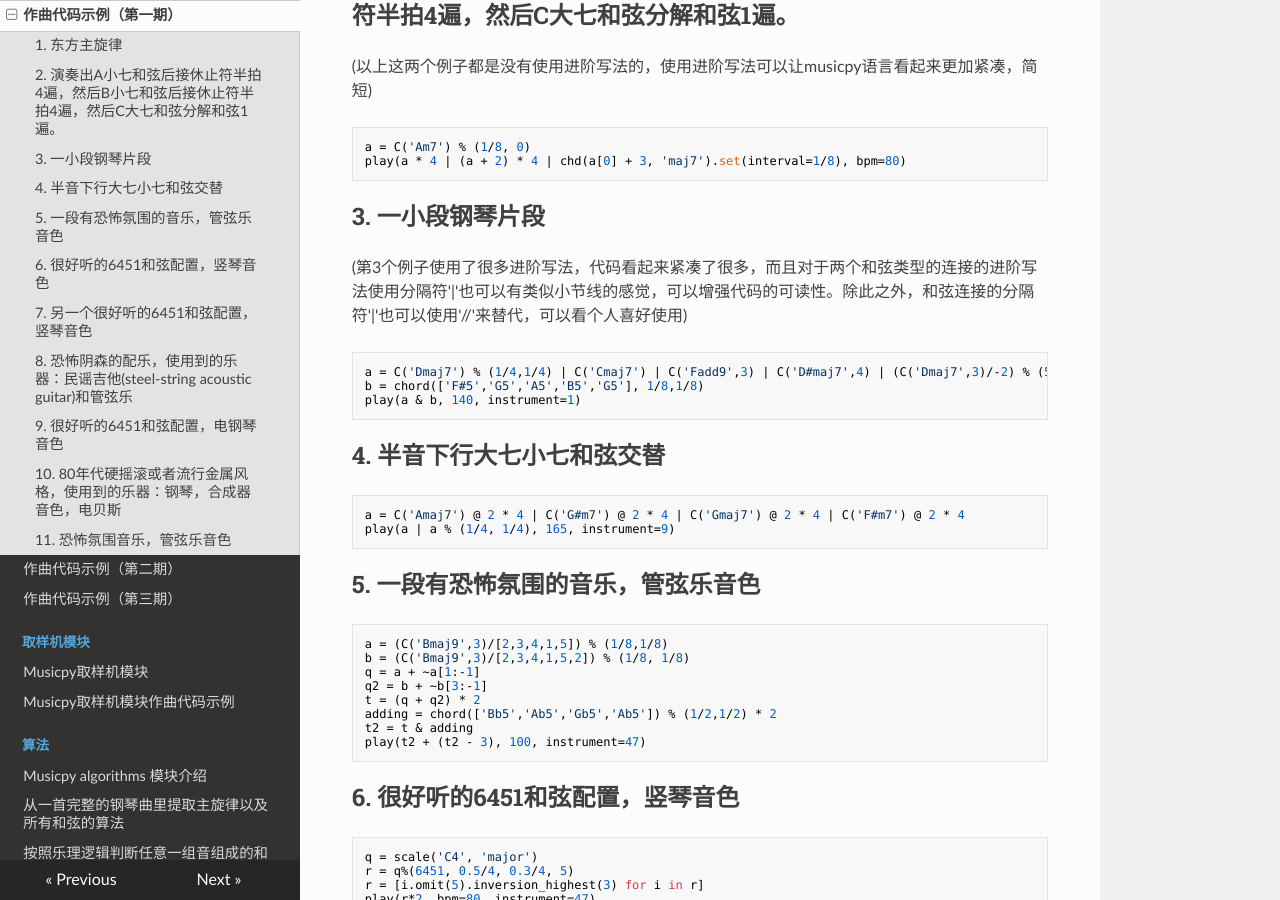
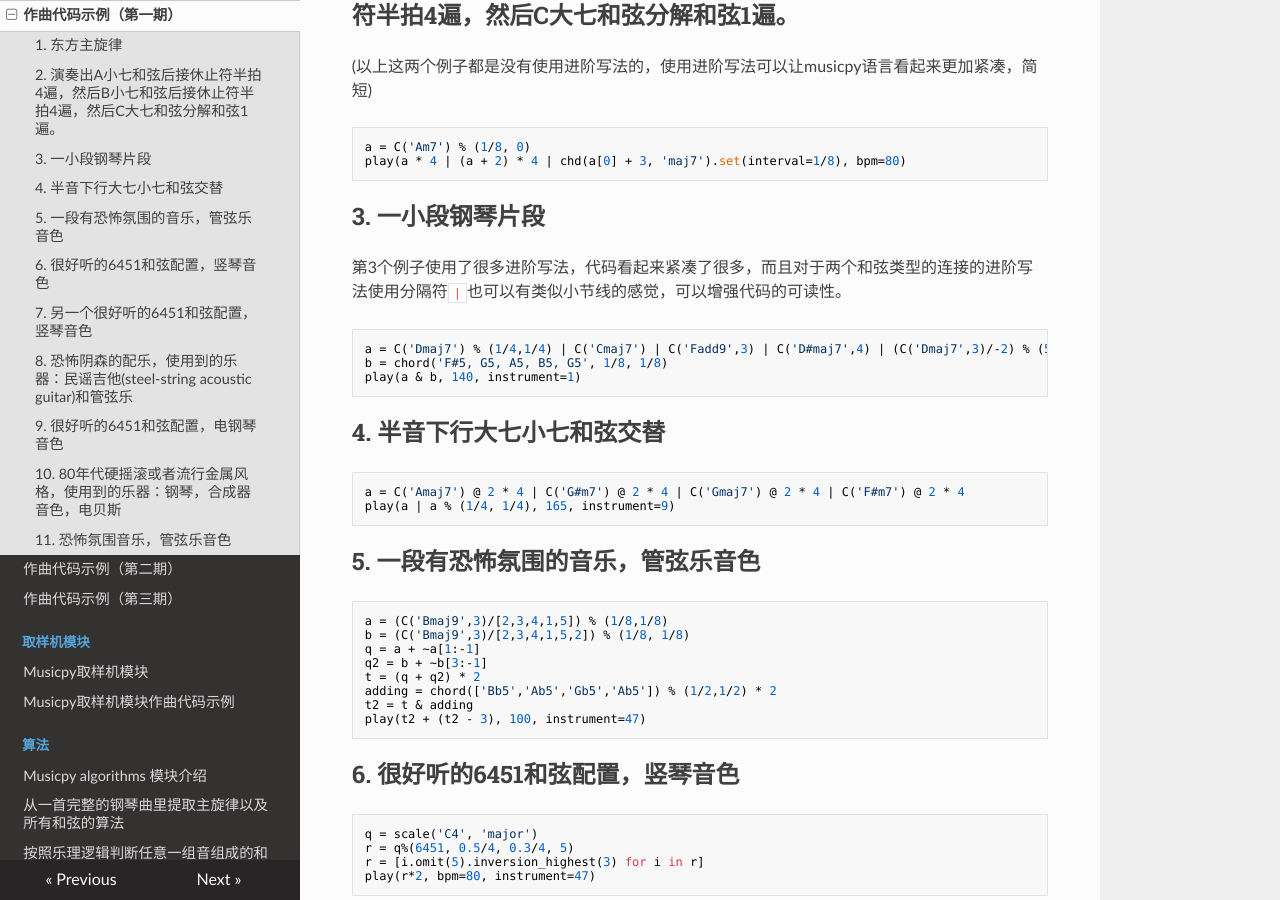
Before and after one commit to Rainbow-Dreamer/musicpy_docs_zh_CN, an MkDocs documentation site: the page built from docs/Musicpy composition code examples part 1.md, in a window 1280 px wide and 900 px high, scrolled down 322 px. Built offline with MkDocs 1.6.1, drawn with Linux system fonts in a browser that asks for light colours; nearby versions of some CDN libraries.

Commit message:
Update Musicpy composition code examples part 1.md

````diff
--- a/docs/Musicpy composition code examples part 1.md
+++ b/docs/Musicpy composition code examples part 1.md
@@ -13,10 +13,10 @@ play(a * 4 | (a + 2) * 4 | chd(a[0] + 3, 'maj7').set(interval=1/8), bpm=80)
 ```
 
 ## 3. 一小段钢琴片段
-(第3个例子使用了很多进阶写法，代码看起来紧凑了很多，而且对于两个和弦类型的连接的进阶写法使用分隔符'|'也可以有类似小节线的感觉，可以增强代码的可读性。除此之外，和弦连接的分隔符'|'也可以使用'//'来替代，可以看个人喜好使用)
+第3个例子使用了很多进阶写法，代码看起来紧凑了很多，而且对于两个和弦类型的连接的进阶写法使用分隔符`|`也可以有类似小节线的感觉，可以增强代码的可读性。
 ```python
 a = C('Dmaj7') % (1/4,1/4) | C('Cmaj7') | C('Fadd9',3) | C('D#maj7',4) | (C('Dmaj7',3)/-2) % (5/4,)
-b = chord(['F#5','G5','A5','B5','G5'], 1/8,1/8)
+b = chord('F#5, G5, A5, B5, G5', 1/8, 1/8)
 play(a & b, 140, instrument=1)
 ```
 
````
